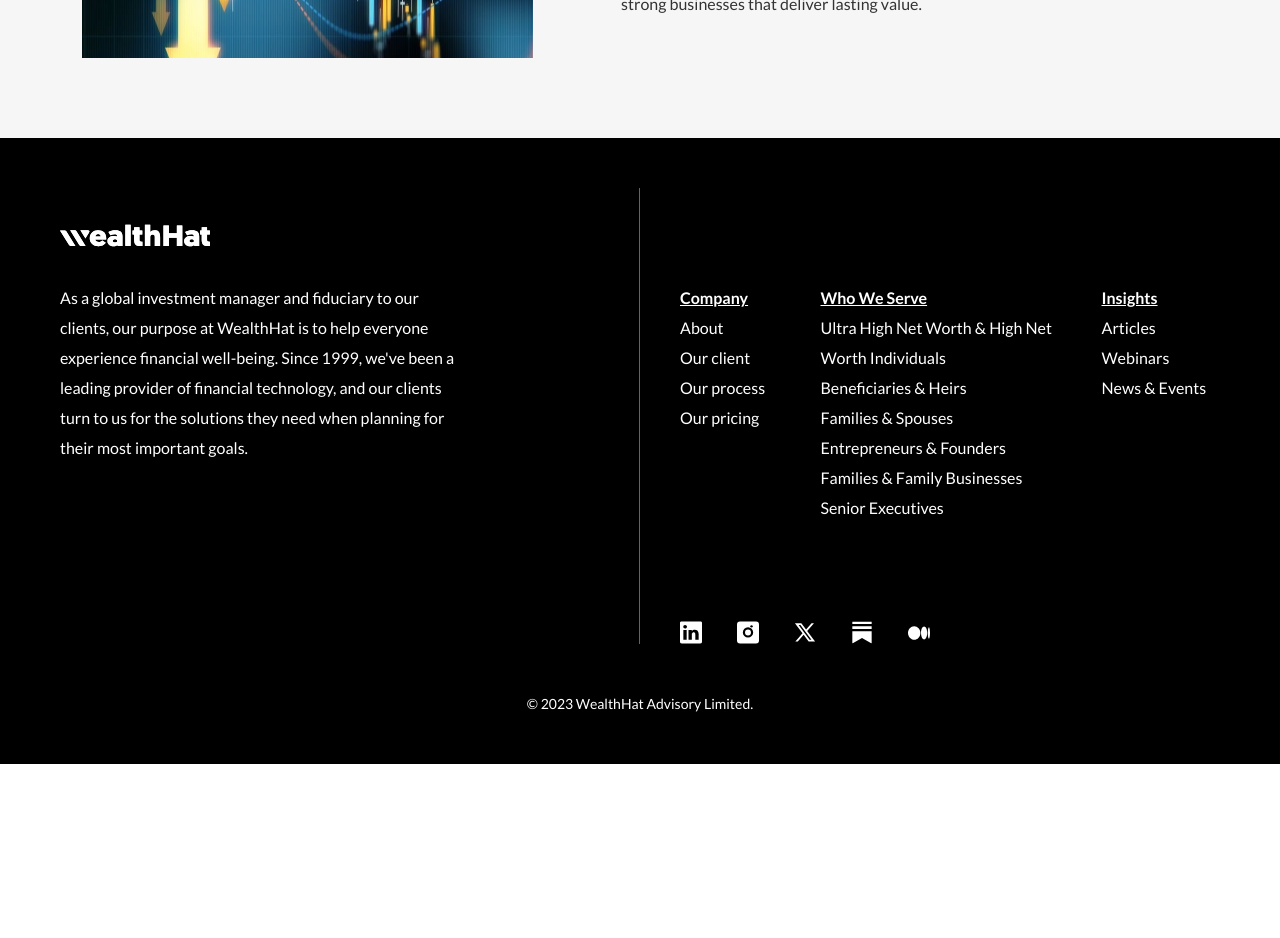
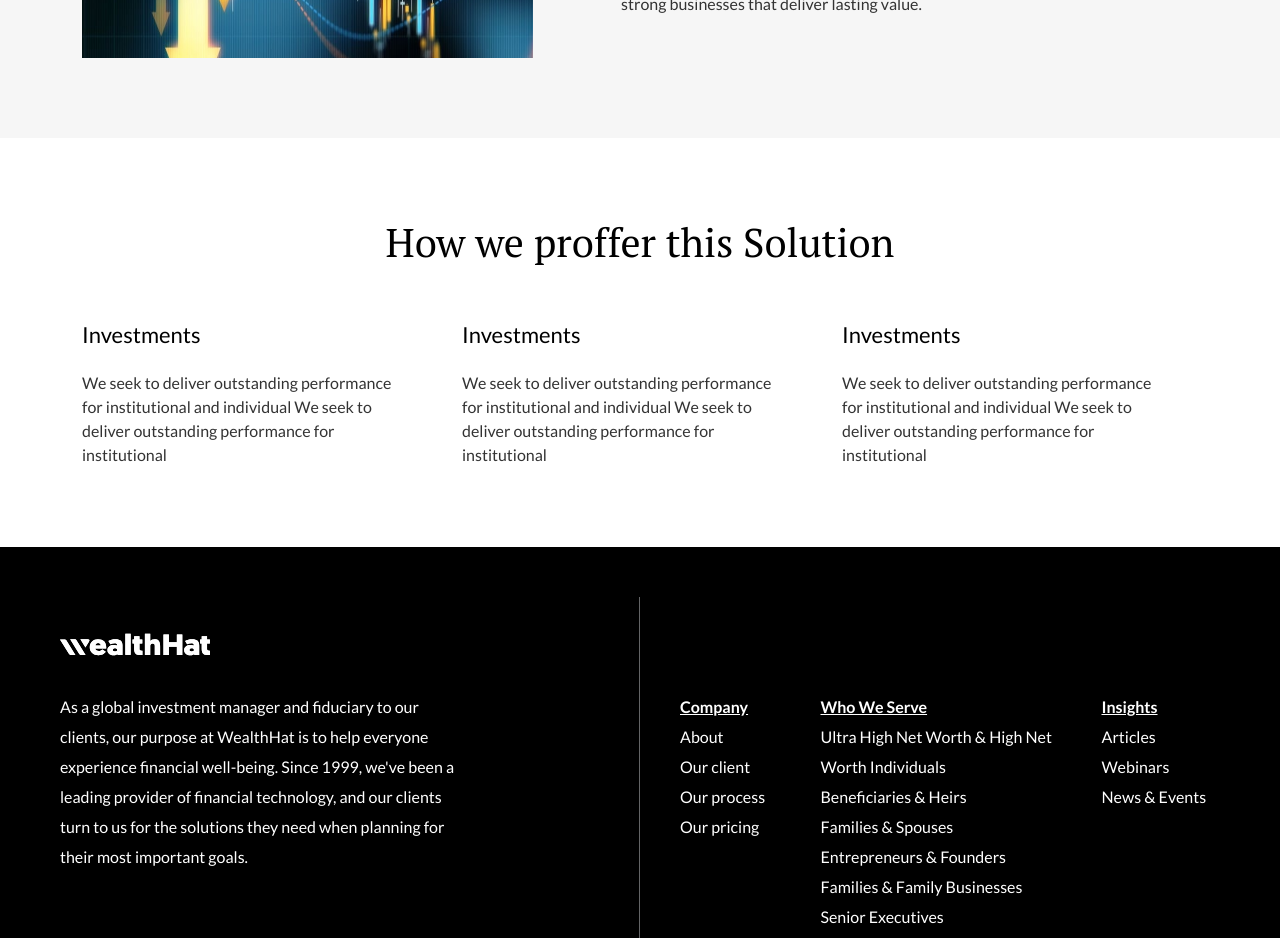
Before and after one commit to WealthHat/Homepage, a Next.js app: page /one-time-advice in a window 1280 px wide. Shown: the part 1140-2078 px from the top of the page. Before the commit the page ends 1904 px from the top, so only its background shows below. Built offline with nearby package versions, Linux system fonts and the light colour scheme; no server answers.

Commit message:
implemented one time advice page

```diff
--- a/src/pages/one-time-advice/__one-time-advice.scss
+++ b/src/pages/one-time-advice/__one-time-advice.scss
@@ -73,3 +73,26 @@
     }
   }
 }
+
+.proffer{
+  padding:80px 0;
+
+    h1{
+        @include heading($font-40, 400);
+        text-align:center;
+        font-family: $secondary-font;
+        margin-bottom:56px;
+    }
+
+    h3{
+        @include heading($font-22, 400);
+        margin-bottom:22px;
+    }
+
+    p{
+      @include body-text($font-16, 400, $text-color);
+      width:90%
+    }
+
+
+}
--- a/src/pages/one-time-advice/index.tsx
+++ b/src/pages/one-time-advice/index.tsx
@@ -9,6 +9,7 @@ const OneTimeAdvice = () => {
       <MetaTags title='One time advice' description='One time advice' />
 
       <div className='one-time-container'>
+        {/* onetimehero */}
         <div className='onetime'>
           <div className='container'>
             <div className='row'>
@@ -36,6 +37,7 @@ const OneTimeAdvice = () => {
           </div>
         </div>
 
+        {/* note component */}
         <div className='note'>
           <div className='container'>
             <div className='row'>
@@ -49,12 +51,55 @@ const OneTimeAdvice = () => {
               </div>
 
               <div className='col-lg-7 note-right'>
-
                 <p>
-                 WealthHat is the world’s largest alternative asset manager, with $1 trillion in AUM. We serve institutional and individual investors by building strong businesses that deliver lasting value. Our scale – with more than 12,600 real estate assets* and 230+ portfolio companies – enables us to invest in dynamic sectors positioned for long-term growth.
+                  WealthHat is the world’s largest alternative asset manager,
+                  with $1 trillion in AUM. We serve institutional and individual
+                  investors by building strong businesses that deliver lasting
+                  value. Our scale – with more than 12,600 real estate assets*
+                  and 230+ portfolio companies – enables us to invest in dynamic
+                  sectors positioned for long-term growth.
                 </p>
                 <p>
-                  WealthHat is the world’s largest alternative asset manager, with $1 trillion in AUM. We serve institutional and individual investors by building strong businesses that deliver lasting value.
+                  WealthHat is the world’s largest alternative asset manager,
+                  with $1 trillion in AUM. We serve institutional and individual
+                  investors by building strong businesses that deliver lasting
+                  value.
+                </p>
+              </div>
+            </div>
+          </div>
+        </div>
+
+        {/* profer component */}
+        <div className='proffer'>
+          <h1>How we proffer this Solution</h1>
+
+          <div className='container'>
+            <div className='row'>
+              <div className='col-md-4'>
+                <h3>Investments</h3>
+                <p>
+                  We seek to deliver outstanding performance for institutional
+                  and individual We seek to deliver outstanding performance for
+                  institutional
+                </p>
+              </div>
+
+              <div className='col-md-4'>
+                <h3>Investments</h3>
+                <p>
+                  We seek to deliver outstanding performance for institutional
+                  and individual We seek to deliver outstanding performance for
+                  institutional
+                </p>
+              </div>
+
+              <div className='col-md-4'>
+                <h3>Investments</h3>
+                <p>
+                  We seek to deliver outstanding performance for institutional
+                  and individual We seek to deliver outstanding performance for
+                  institutional
                 </p>
               </div>
             </div>
```
